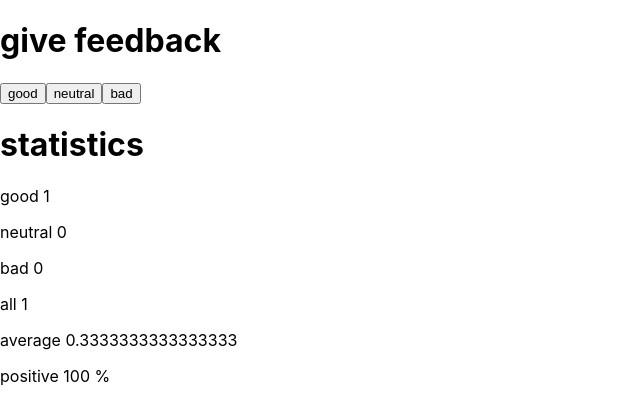
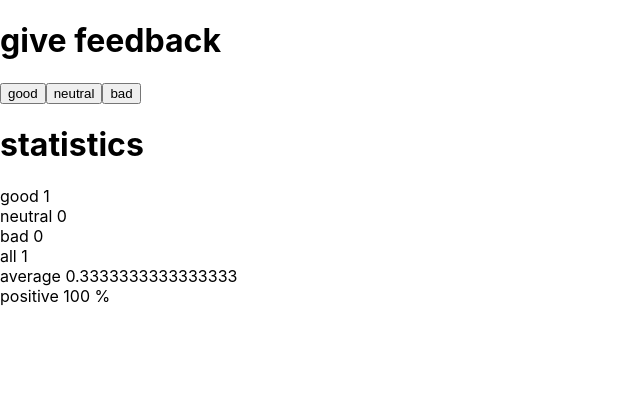
Before and after one commit to bruna-finholdt/fullstack-open-course, a React (Create React App) app in the folder part-1/unicafe/: page / in a window 1280 px wide. Both pictures are taken after a click on the button "good". Shown: the top 420 px of the page, without its empty margins (0-640 px from the left). Built offline with nearby package versions, Linux system fonts and the light colour scheme.

Commit message:
part 1 unicafe step 5 - exercise 1.10

```diff
--- /dev/null
+++ b/part-1/unicafe/src/components/StatisticLine.js
@@ -0,0 +1,11 @@
+import React from 'react'
+
+const StatisticLine = ({text, value}) => {
+  return (
+    <div>
+      {text} {value}
+    </div>
+  )
+}
+
+export default StatisticLine
--- a/part-1/unicafe/src/components/Statistics.js
+++ b/part-1/unicafe/src/components/Statistics.js
@@ -1,4 +1,5 @@
 import React from "react";
+import StatisticLine from "./StatisticLine";
 
 const Statistics = ({ good, neutral, bad, all, average, positive }) => {
   return (
@@ -7,12 +8,12 @@ const Statistics = ({ good, neutral, bad, all, average, positive }) => {
 
       {all > 0 ? (
         <>
-          <p>good {good}</p>
-          <p>neutral {neutral}</p>
-          <p>bad {bad}</p>
-          <p>all {all}</p>
-          <p>average {average}</p>
-          <p>positive {positive}</p>
+          <StatisticLine text={"good"} value={good} />
+          <StatisticLine text={"neutral"} value={neutral} />
+          <StatisticLine text={"bad"} value={bad} />
+          <StatisticLine text={"all"} value={all} />
+          <StatisticLine text={"average"} value={average} />
+          <StatisticLine text={"positive"} value={positive} />
         </>
       ) : (
         <p>No feedback given</p>
```
